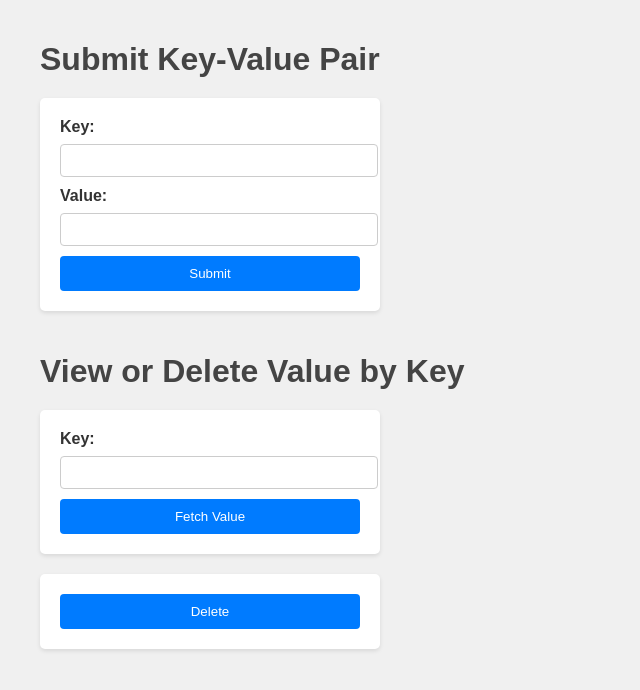
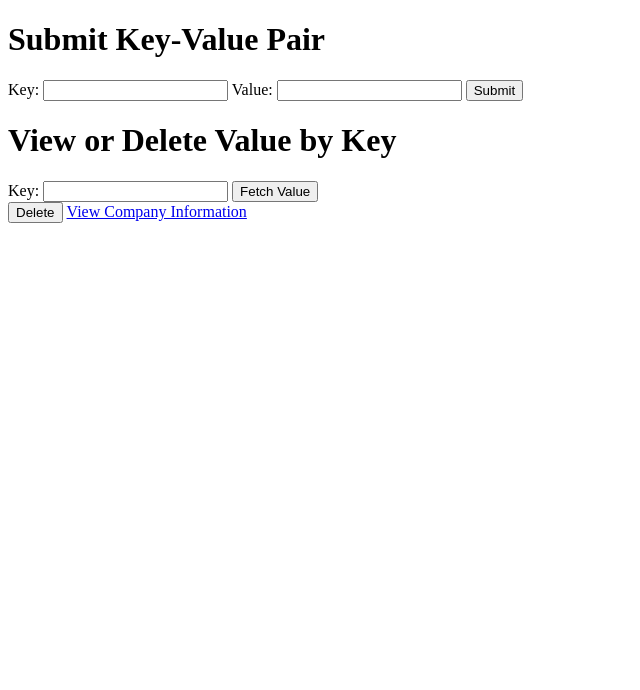
Before and after one commit to Sakshi-katore/CI, a CodeIgniter app: page /database/index.php/keyvaluecontroller/index in a window 1280 px wide. Shown: the top 690 px of the page, without its empty margins (0-640 px from the left). Run offline with CodeIgniter, Linux system fonts and the light colour scheme.

Commit message:
Initial commit

```diff
--- a/application/config/routes.php
+++ b/application/config/routes.php
@@ -124,5 +124,7 @@ $route['values/delete/(:any)'] = 'values/delete/$1';
 
 
 $route['default_controller'] = 'KeyValueController';
+$route['company_info'] = 'KeyValueController/company_info';
+
      $route['get/(:any)'] = 'KeyValueController/get_value/$1';
      $route['set'] = 'KeyValueController/set_value';
--- a/application/controllers/KeyValueController.php
+++ b/application/controllers/KeyValueController.php
@@ -6,49 +6,58 @@ class KeyValueController extends CI_Controller {
     public function __construct() {
         parent::__construct();
         $this->load->helper('url');
-        $this->load->helper('key_value'); // Load the custom helper
+        $this->load->helper('key_value_helper');
+    }
+
+    public function company_info() {
+        $this->load->view('company_info_view');
     }
 
     public function index() {
         $this->load->view('key_value_view');
     }
 
-    public function get_value($key) {
-        $data = get_value_from_db($key); // Use the helper function
-        if ($data) { // If the key was found in the database
-            echo json_encode($data); // Return the data as JSON
-        } else {
-            echo json_encode(array('error' => 'Key not found'));
-        }
-    }
-
     public function set_value() {
         $key = $this->input->post('key');
         $value = $this->input->post('value');
-        if (set_value_in_db($key, $value)) { // Use the helper function
+
+        // d-m-Y format
+        if (preg_match('/^\d{2}-\d{2}-\d{4}$/', $value)) {
+            $date = DateTime::createFromFormat('d-m-Y', $value);
+            if ($date) {
+                $value = $date->format('Y-m-d');
+            } else {
+                echo "Invalid date format";
+                return;
+            }
+        }
+
+        if (in_array($key, ['company_Number', 'company_number', 'companyNumber', 'companynumber'])) {
+            $value = format_phone_number($value);
+        }
+
+        if (set_company_info($key, $value)) {
             echo "Value set successfully";
         } else {
             echo "Failed to set value";
         }
     }
 
+    public function fetch_value() {
+        $key = $this->input->post('key');
+        $data['key'] = $key;
+        $data['value'] = get_company_info($key);
+
+        $this->load->view('key_value_view', $data);
+    }
+
     public function delete_value() {
         $key = $this->input->post('key');
-        if (delete_value_from_db($key)) { // Use the helper function
+        if (delete_company_info($key)) {
             echo "Value deleted successfully";
         } else {
             echo "Failed to delete value";
         }
     }
-
-    public function view_value() {
-        $this->load->view('view_value_form');
-    }
-
-    public function fetch_value() {
-        $key = $this->input->post('key');
-        $data['value'] = get_value_from_db($key); // Use the helper function
-        $this->load->view('key_value_view', $data);
-    }
 }
 ?>
--- a/application/helpers/key_value_helper.php
+++ b/application/helpers/key_value_helper.php
@@ -1,67 +1,68 @@
 <?php
 defined('BASEPATH') OR exit('No direct script access allowed');
-
-// Function to get a value from the database for a given key
-function get_value_from_db($key) {
-    $C =& get_instance();
-    $C->load->database();
-    $C->db->limit(1); // Ensure only one row is fetched
-    $query = $C->db->get_where('key_value_store', array('key' => $key));
-
-    return $query->row_array(); // Fetch a single row
+/*function get_company_phone() {
+    return get_value_from_db('company_Number');
 }
 
-// Function to set (insert or update) a value in the database for a given key
-function set_value_in_db($key, $value) {
-    $C =& get_instance();
-    $C->load->database();
+function get_company_name() {
+    return get_value_from_db('Company_name');
+}
 
-    // Check if the value is a date in dd-mm-yyyy or dd/mm/yyyy format and convert it to yyyy-mm-dd
-    if (preg_match('/^\d{2}[-\/]\d{2}[-\/]\d{4}$/', $value)) {
-        $value = convert_date_to_yyyy_mm_dd($value);
-    }
+function get_company_email() {
+    return get_value_from_db('email');
+}
 
-    // Check if the value is a mobile number and format it
-    if (preg_match('/^\d{10}$/', $value)) {
-        $value = format_mobile_number($value);
-    }
+function get_company_number() {
+    return get_value_from_db('Company_number');
+} */
 
-    $data = array(
-        'key' => $key,
-        'value' => $value
-    );
+function get_company_info($key) {
+    $CI =& get_instance();
+    $CI->load->database();
 
-    // Check if the key already exists in the 'key_value_store' table
-    $C->db->where('key', $key);
-    $query = $C->db->get('key_value_store');
+    $CI->db->limit(1);  //get one row
+    $query = $CI->db->get_where('key_value_store', array('key' => $key));  //select where key matches key!
 
-    if ($query->num_rows() > 0) {
-        // Key exists, update the existing value
-        $C->db->where('key', $key);
-        return $C->db->update('key_value_store', $data);
+    $result = $query->row_array();            //          fetches the query
+
+    return $result['value'] ?? 'Not available';
+}
+
+function set_company_info($key, $value) {
+    $CI =& get_instance();
+    $CI->load->database();
+    $data = array('value' => $value); //  prepares the data array that will be inserted or updated
+
+    if (key_exists_in_db($key)) {
+        $CI->db->where('key', $key);
+        return $CI->db->update('key_value_store', $data);
     } else {
-        // Key does not exist, insert a new key-value pair
-        return $C->db->insert('key_value_store', $data);
+        $data['key'] = $key;
+        return $CI->db->insert('key_value_store', $data);
     }
 }
 
-// Function to delete a value from the database for a given key
-function delete_value_from_db($key) {
-    $C =& get_instance();
-    $C->load->database();
-    $C->db->where('key', $key);
-    return $C->db->delete('key_value_store');
+function key_exists_in_db($key) {
+    $CI =& get_instance();
+    $CI->load->database();
+    $CI->db->limit(1);
+    $query = $CI->db->get_where('key_value_store', array('key' => $key));
+    return $query->num_rows() > 0;
 }
 
-// Function to convert date to yyyy-mm-dd format
-function convert_date_to_yyyy_mm_dd($date) {
-    $date = str_replace('/', '-', $date); // Replace '/' with '-' if present
-    return date('Y-m-d', strtotime($date));
+function delete_company_info($key) {
+    $CI =& get_instance();
+    $CI->load->database();
+    $CI->db->where('key', $key);
+    return $CI->db->delete('key_value_store');
 }
 
-// Function to format mobile number to +91 777 699 3990
-function format_mobile_number($number) {
-    return '+91 ' . substr($number, 0, 3) . ' ' . substr($number, 3, 3) . ' ' . substr($number, 6, 4);
+function format_phone_number($number) {
+    $number = preg_replace('/[^0-9]/', '', $number);
+    if (strlen($number) == 10) {
+        return '+91 ' . substr($number, 0, 3) . ' ' . substr($number, 3, 3) . ' ' . substr($number, 6, 4);
+    } else {
+        return $number;
+    }
 }
-
 ?>
--- a/application/views/key_value_view.php
+++ b/application/views/key_value_view.php
@@ -1,70 +1,7 @@
 <!DOCTYPE html>
 <html>
 <head>
-    <title>Key-Value Store</title>
-    <style>
-        body {
-            font-family: Arial, sans-serif;
-            background-color: #f0f0f0;
-            color: #333;
-            margin: 0;
-            padding: 20px;
-        }
-        .container {
-            display: flex;
-            flex-direction: column;
-            align-items: flex-start;
-            margin-left: 20px;
-        }
-        h1 {
-            color: #444;
-            margin-bottom: 20px;
-        }
-        form {
-            background-color: #fff;
-            padding: 20px;
-            border-radius: 5px;
-            box-shadow: 0 2px 4px rgba(0, 0, 0, 0.1);
-            margin-bottom: 20px;
-            width: 300px;
-        }
-        label {
-            display: block;
-            margin-bottom: 8px;
-            font-weight: bold;
-        }
-        input[type="text"] {
-            width: 100%;
-            padding: 8px;
-            margin-bottom: 10px;
-            border: 1px solid #ccc;
-            border-radius: 4px;
-        }
-        button {
-            background-color: #007bff;
-            color: white;
-            padding: 10px;
-            border: none;
-            border-radius: 4px;
-            cursor: pointer;
-            width: 100%;
-        }
-        button:hover {
-            background-color: #0056b3;
-        }
-        .result {
-            background-color: #fff;
-            padding: 20px;
-            border-radius: 5px;
-            box-shadow: 0 2px 4px rgba(0, 0, 0, 0.1);
-            width: 300px;
-            margin-top: 20px;
-        }
-        .result p {
-            margin: 0;
-            margin-bottom: 10px;
-        }
-    </style>
+    <title>Key-Value Manager</title>
 </head>
 <body>
     <div class="container">
@@ -72,8 +9,10 @@
         <form method="post" action="<?php echo site_url('KeyValueController/set_value'); ?>">
             <label for="key">Key:</label>
             <input type="text" id="key" name="key" required>
+
             <label for="value">Value:</label>
             <input type="text" id="value" name="value" required>
+
             <button type="submit">Submit</button>
         </form>
 
@@ -81,6 +20,7 @@
         <form method="post" action="<?php echo site_url('KeyValueController/fetch_value'); ?>" id="fetchForm">
             <label for="key_fetch">Key:</label>
             <input type="text" id="key_fetch" name="key" required>
+
             <button type="submit">Fetch Value</button>
         </form>
 
@@ -89,17 +29,15 @@
             <button type="submit" onclick="setDeleteKey()">Delete</button>
         </form>
 
-        <?php if (isset($value)) { ?>
+        <?php if (isset($key) && isset($value)) { ?>
             <div class="result">
                 <h2>Result:</h2>
-                <?php if ($value) { ?>
-                    <p><strong>Key:</strong> <?php echo $value['key']; ?></p>
-                    <p><strong>Value:</strong> <?php echo $value['value']; ?></p>
-                <?php } else { ?>
-                    <p>No value found for the given key.</p>
-                <?php } ?>
+                <p><strong>Key:</strong> <?php echo $key; ?></p>
+                <p><strong>Value:</strong> <?php echo $value; ?></p>
             </div>
         <?php } ?>
+
+        <a href="<?php echo site_url('KeyValueController/company_info'); ?>">View Company Information</a>
     </div>
 
     <script>
```
Also changed, not shown: application/views/company_info_view.php (added, +20 -0 lines).
